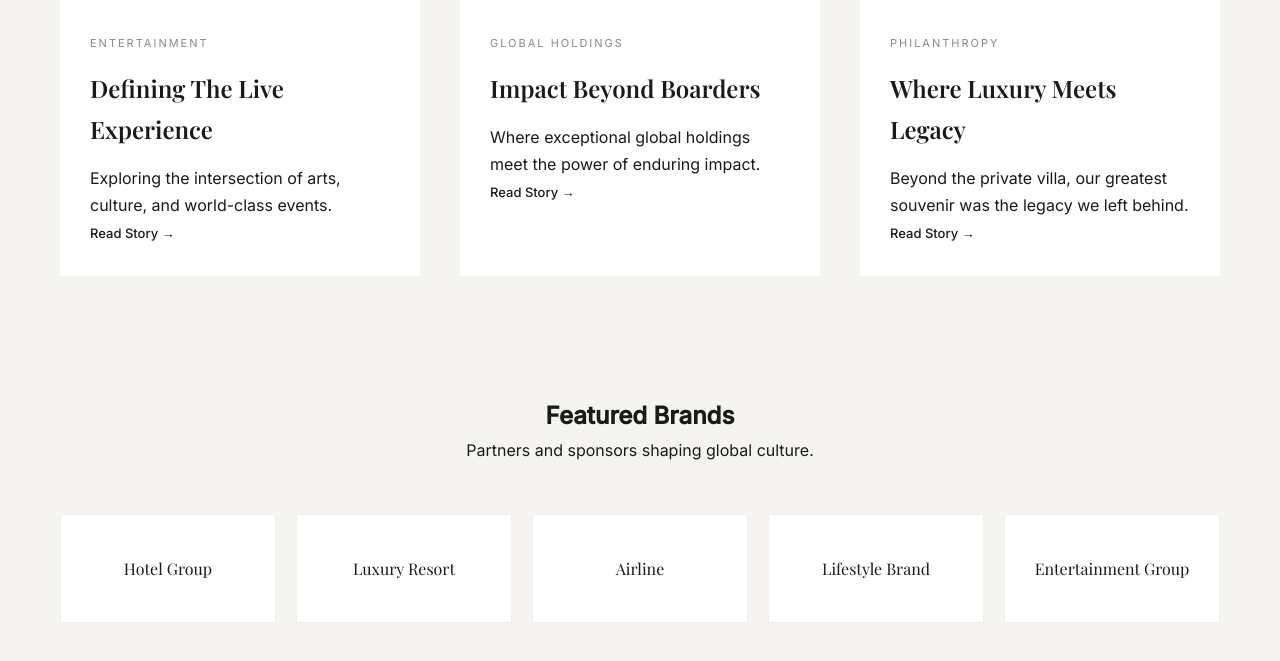
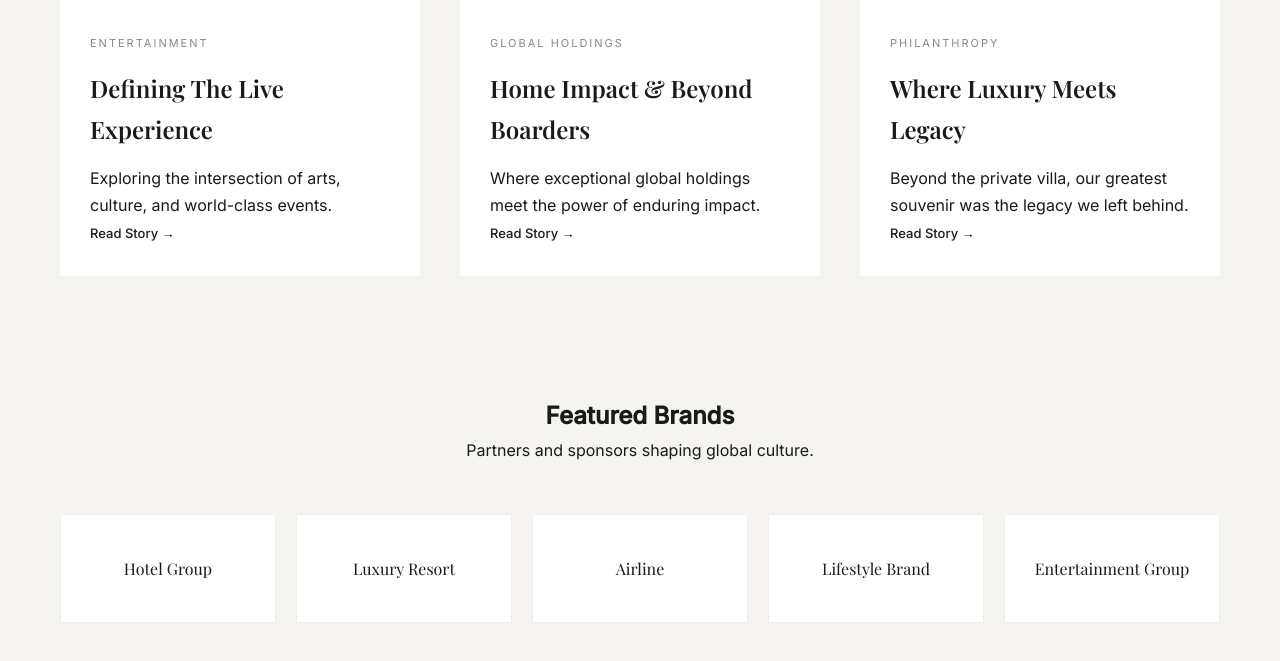
Before and after one commit to GLOBAL-MIX/globalmix-online, a Jekyll site: the page index.html, which Jekyll copies as it is, in a window 1280 px wide and 900 px high, scrolled down 1503 px, cut to the strip 188-849 px from the top of the window. Built offline with Jekyll 4.4.1, drawn with Linux system fonts in a browser that asks for light colours.

Commit message:
Update index.html

```diff
--- a/index.html
+++ b/index.html
@@ -73,7 +73,7 @@
       <img src="https://images.unsplash.com/photo-1517248135467-4c7edcad34c4" alt="Hospitality Era" />
       <div class="story-content">
         <span class="story-tag">Global Holdings</span>
-        <h2>Impact Beyond Boarders</h2>
+        <h2>Home Impact & Beyond Boarders</h2>
         <p>Where exceptional global holdings meet the power of enduring impact.</p>
         <a href="/global-holdings.html" class="story-link">Read Story →</a>
       </div>
```
